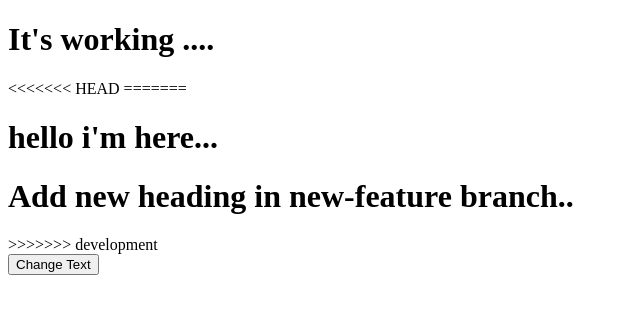
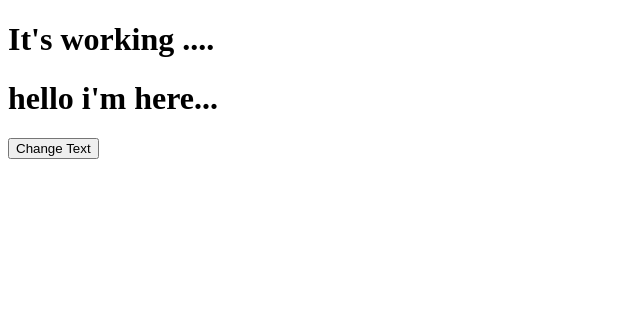
Before and after one commit to AK844/git-workshop, a plain HTML site: page index.html in a window 1280 px wide. Shown: the whole page, without its empty margins (0-640 px from the left). Drawn offline with Linux system fonts and the light colour scheme.

Commit message:
nothing change

```diff
--- a/index.html
+++ b/index.html
@@ -7,13 +7,10 @@
 
     <div >
         <h1 id="root">It's working ....</h1>
-<<<<<<< HEAD
 
-=======
         <h1>hello i'm here... </h1>
-        <h1>Add new heading in new-feature branch.. </h1>
 
->>>>>>> development
+
     </div>
     <script src="./index.js"></script>
    <button onclick="update()">Change Text</button>
```
